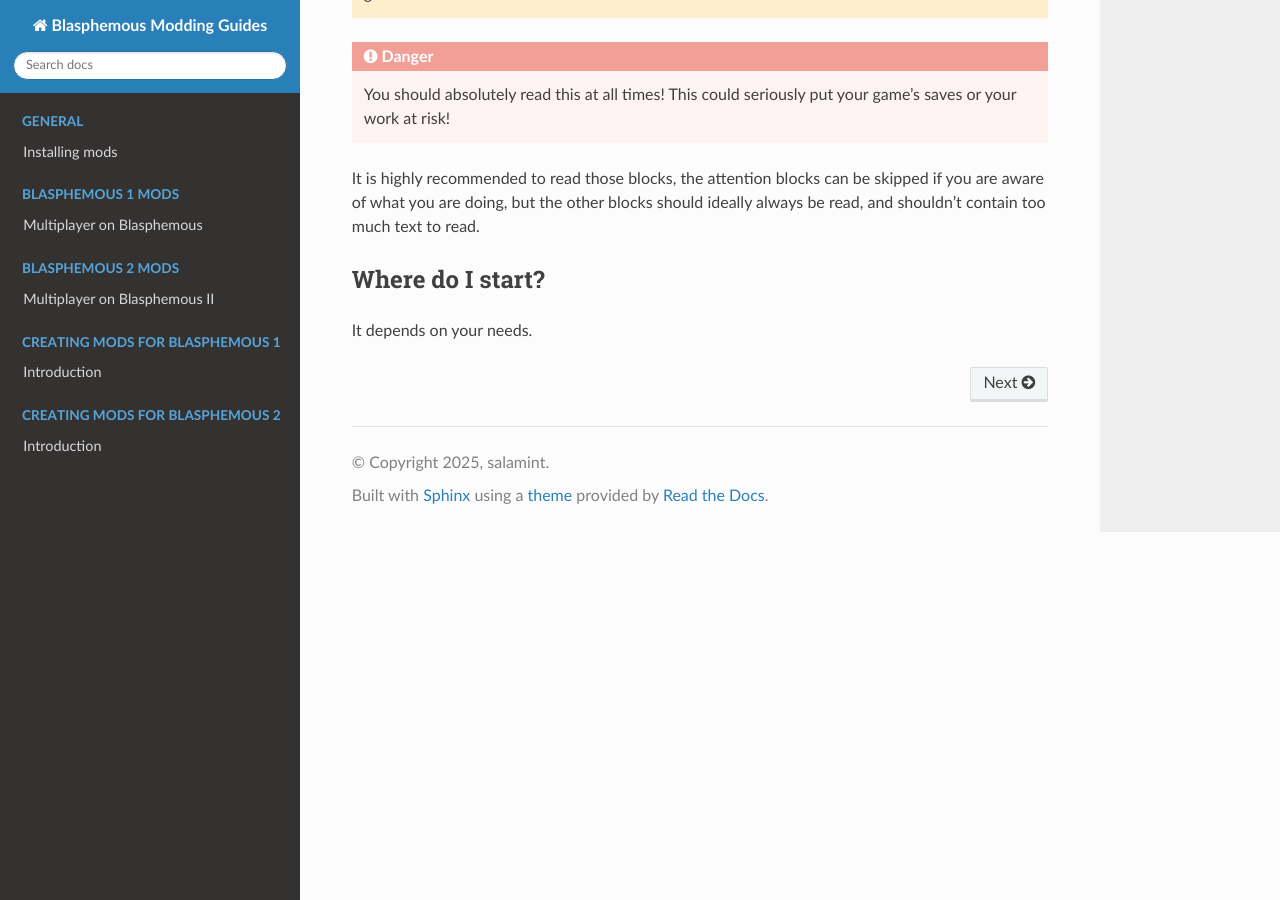
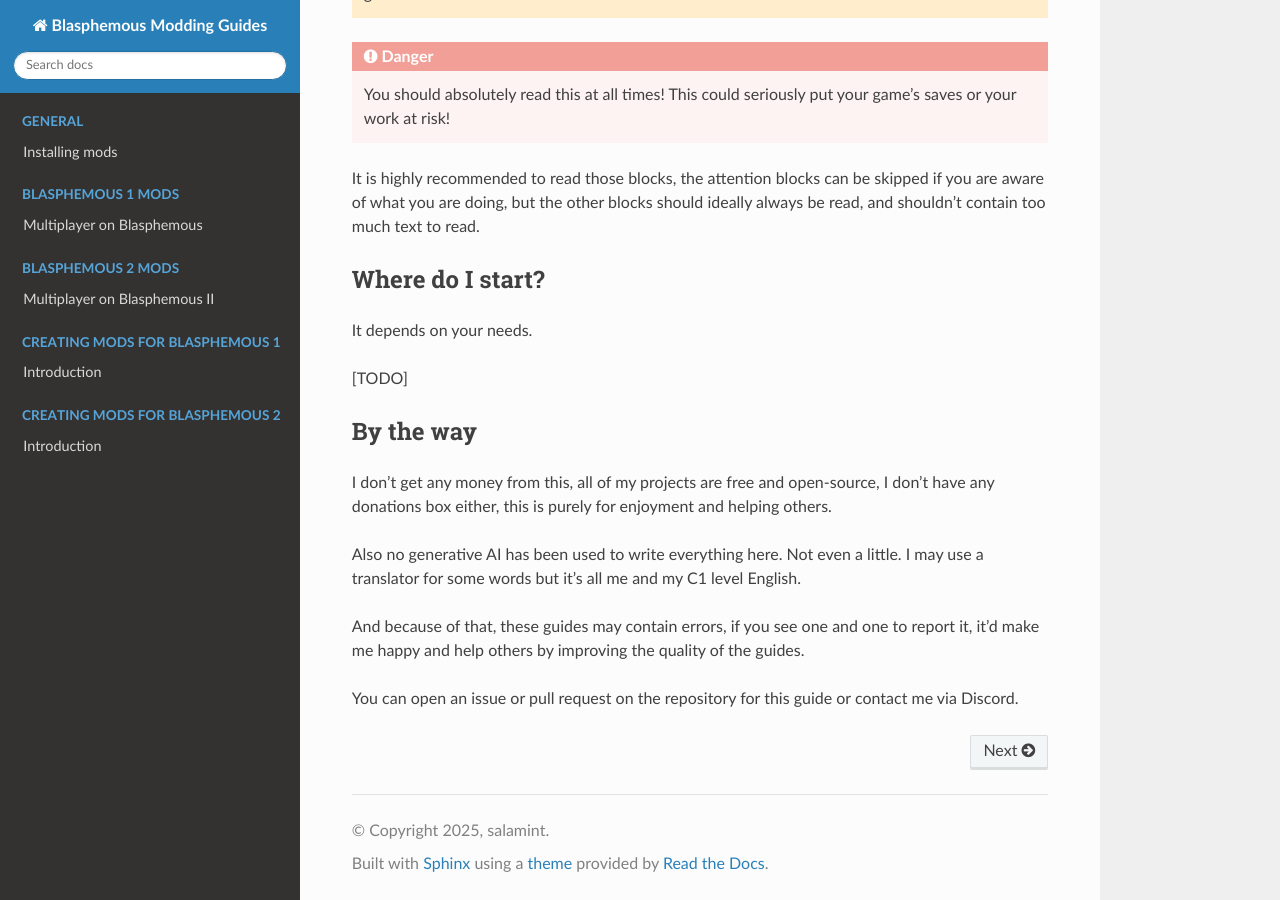
Before and after one commit to salamint/blasphemous-modding-guides, a Sphinx documentation site: the page built from docs/source/index.rst, in a window 1280 px wide and 900 px high, scrolled down 1874 px. Built offline with Sphinx 7.4.7 and the Read the Docs theme 3.1.0, drawn with Linux system fonts in a browser that asks for light colours.

Commit message:
added a small disclaimer section at the end of the home page

```diff
--- a/docs/source/index.rst
+++ b/docs/source/index.rst
@@ -125,3 +125,22 @@
 --------
 
 It depends on your needs.
+
+[TODO]
+
+By the way
+--------
+
+I don't get any money from this, all of my projects are free and open-source,
+I don't have any donations box either, this is purely for enjoyment and helping
+others.
+
+Also no generative AI has been used to write everything here. Not even a little.
+I may use a translator for some words but it's all me and my C1 level English.
+
+And because of that, these guides may contain errors, if you see one and one to
+report it, it'd make me happy and help others by improving the quality of the
+guides.
+
+You can open an issue or pull request on the repository for this guide or
+contact me via Discord.
```
